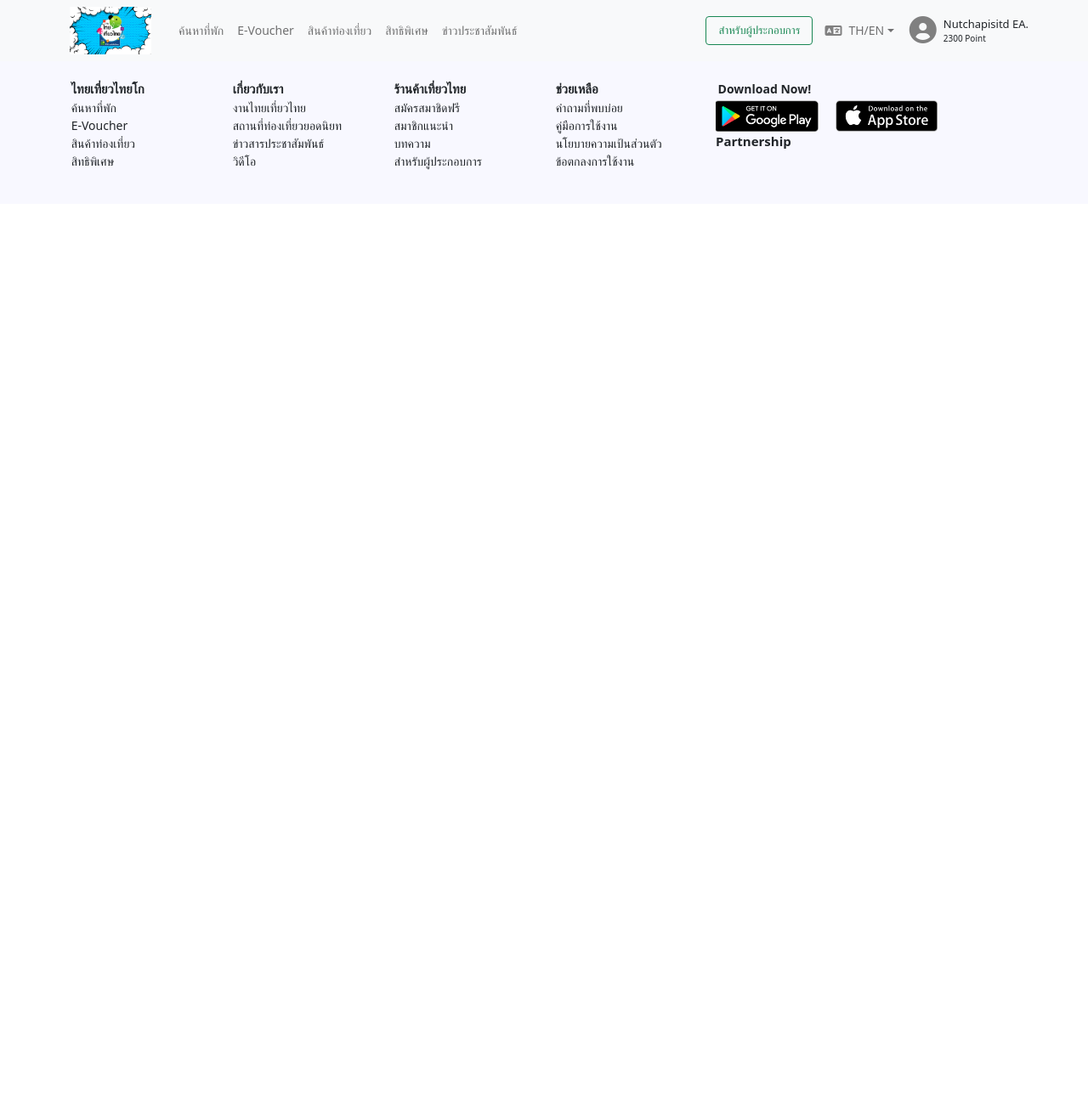
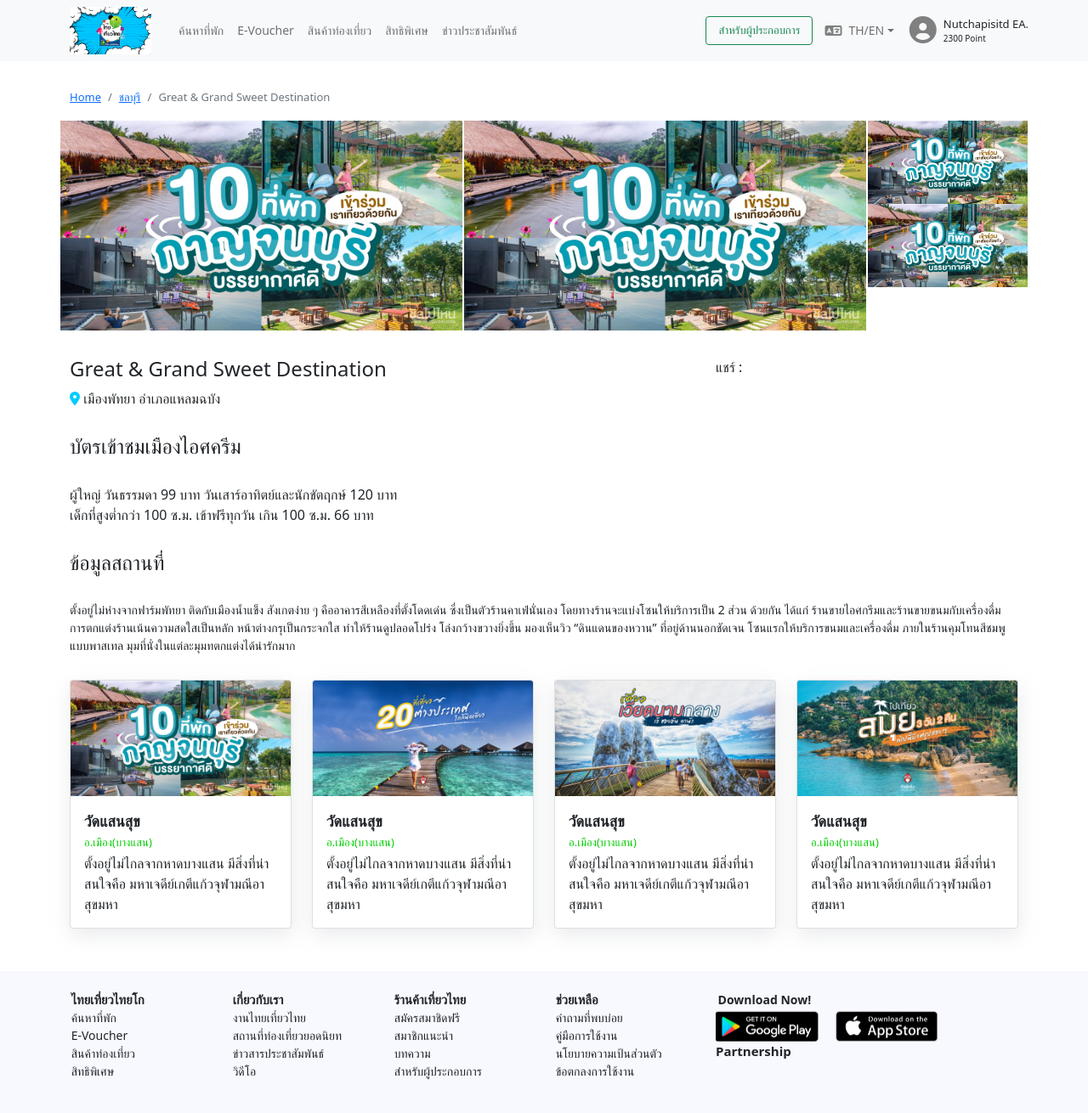
Before and after one commit to namesavet/tttgo, a React (Create React App) app: page /Provincedetail in a window 1280 px wide. Shown: the whole page at 85% size. Before the commit the page ends 800 px from the top, so only its background shows below. Built offline with nearby package versions, Linux system fonts and the light colour scheme.

Commit message:
Provincedetail

```diff
--- a/src/pages/Province/list.jsx
+++ b/src/pages/Province/list.jsx
@@ -7,6 +7,7 @@ import {
   Breadcrumb,
   Container,
   Pagination,
+  NavLink
 } from "react-bootstrap";
 import "bootstrap/dist/css/bootstrap.min.css";
 import thai from "../../img/thai.jpg";
@@ -295,9 +296,9 @@ export class Province extends React.Component {
 
         <div className="row  " style={{ listStyle: "none" }}>
           <li className="col-md-6 col-lg-3">
-            <Card className="provincedetail">
+            <NavLink href="/Provincedetail" className="province-link">
+               <Card className="provincedetail">
               <Card.Img variant="top" src={thai} />
-
               <Card.Body>
                 <div className="titlelocation">วัดแสนสุข</div>
                 <div className="greenlocation">อ.เมือง(บางแสน)</div>
@@ -307,6 +308,8 @@ export class Province extends React.Component {
                 </Card.Text>
               </Card.Body>
             </Card>
+            </NavLink>
+
           </li>
           <li className="col-md-6 col-lg-3">
             <Card className="provincedetail">
--- a/src/pages/Province/province.css
+++ b/src/pages/Province/province.css
@@ -65,3 +65,10 @@ margin-left: 100px;
   bottom: 8px;
   left: 16px;
 }
+.province-link,.province-link:focus,.province-link:hover{
+  color: black;
+  padding: 0px;
+}
+li{
+  list-style: none;
+}
--- /dev/null
+++ b/src/pages/Provincedetail/index.js
@@ -0,0 +1 @@
+export * from './list';
--- /dev/null
+++ b/src/pages/Provincedetail/list.jsx
@@ -0,0 +1,154 @@
+import React from "react";
+import Slider from "react-slick";
+import {
+  Card,
+  Tabs,
+  Tab,
+  Breadcrumb,
+  Container,
+  Pagination,
+  Row,
+  Col,
+} from "react-bootstrap";
+import "bootstrap/dist/css/bootstrap.min.css";
+import flash from "../../img/flash.jpg";
+import flash1 from "../../img/flash1.jpg";
+import flash2 from "../../img/flash2.jpg";
+import flash3 from "../../img/flash3.jpg";
+import thai from "../../img/thai.jpg";
+import north from "../../img/north.jpg";
+import "./provincedetail.css";
+
+export class Provincedetail extends React.Component {
+  render() {
+    return (
+      <Container>
+        <Breadcrumb className="province-head-path">
+          <Breadcrumb.Item href="/">Home</Breadcrumb.Item>
+          <Breadcrumb.Item href="/Province">ชลบุรี</Breadcrumb.Item>
+          <Breadcrumb.Item href="" active>
+            Great & Grand Sweet Destination
+          </Breadcrumb.Item>
+        </Breadcrumb>
+
+        <div className="row">
+          <li className="col-sm-16 col-md-5 provincedetail-img">
+
+              <img src={flash} alt="" width={"100%"} />
+
+          </li>
+          <li className="col-sm-16 col-md-5 provincedetail-img">
+
+              <img src={flash} alt="" width={"100%"} />
+
+          </li>
+          <li className="col-sm-16 col-md-2 provincedetail-img">
+
+              <img src={flash} alt="" width={"100%"} />
+              <img src={flash} alt="" width={"100%"} />
+          </li>
+        </div>
+
+        <div className="provincedetail-body">
+          <Row>
+            <Col xs={12} md={8}>
+              <li>
+                <h4>Great & Grand Sweet Destination</h4>
+              </li>
+              <li className="provincetitel-location">
+                <i
+                  className="fas fa-map-marker-alt"
+                  style={{ color: "rgb(0, 204, 255)" }}
+                ></i>{" "}
+                เมืองพัทยา อำเภอแหลมฉบัง
+              </li>
+            </Col>
+            <Col xs={6} md={4}>
+              <li>แชร์ :</li>
+            </Col>
+          </Row>
+
+          <div className="provincetitel-title-price">
+            <h4>บัตรเข้าชมเมืองไอศครีม</h4>
+          </div>
+          <div>
+            <li>
+              ผู้ใหญ่ วันธรรมดา 99 บาท วันเสาร์อาทิตย์และนักขัตฤกษ์ 120 บาท
+            </li>
+
+            <li>
+              เด็กที่สูงต่ำกว่า 100 ซ.ม. เข้าฟรีทุกวัน เกิน 100 ซ.ม. 66 บาท
+            </li>
+          </div>
+
+          <h4 className="provincetitel-title-price">ข้อมูลสถานที่</h4>
+          <div className="provincedetail-detail">
+            ตั้งอยู่ไม่ห่างจากฟาร์มพัทยา ติดกับเมืองน้ำแข็ง สังเกตง่าย ๆ
+            คืออาคารสีเหลืองที่ตั้งโดดเด่น ซึ่งเป็นตัวร้านคาเฟ่นั่นเอง
+            โดยทางร้านจะแบ่งโซนให้บริการเป็น 2 ส่วน ด้วยกัน ได้แก่
+            ร้านขายไอศกรีมและร้านขายขนมกับเครื่องดื่ม
+            การตกแต่งร้านเน้นความสดใสเป็นหลัก หน้าต่างกรุเป็นกระจกใส
+            ทำให้ร้านดูปลอดโปร่ง โล่งกว้างขวางยิ่งขึ้น มองเห็นวิว
+            “ดินแดนของหวาน” ที่อยู่ด้านนอกชัดเจน
+            โซนแรกให้บริการขนมและเครื่องดื่ม ภายในร้านคุมโทนสีชมพูแบบพาสเทล
+            มุมที่นั่งในแต่ละมุมทตกแต่งได้น่ารักมาก
+          </div>
+          <div className="row">
+            <li className="col-md-6 col-lg-3">
+              <Card className="provincedetail">
+                <Card.Img variant="top" src={flash} />
+                <Card.Body>
+                  <div className="titlelocation">วัดแสนสุข</div>
+                  <div className="greenlocation">อ.เมือง(บางแสน)</div>
+                  <Card.Text className="detaillocecation">
+                    ตั้งอยู่ไม่ไกลจากหาดบางแสน มีสิ่งที่น่าสนใจคือ
+                    มหาเจดีย์เกตึแก้วจุฬามณีอาสุขมหา
+                  </Card.Text>
+                </Card.Body>
+              </Card>
+            </li>
+            <li className="col-md-6 col-lg-3">
+              <Card className="provincedetail">
+                <Card.Img variant="top" src={flash1} />
+                <Card.Body>
+                  <div className="titlelocation">วัดแสนสุข</div>
+                  <div className="greenlocation">อ.เมือง(บางแสน)</div>
+                  <Card.Text className="detaillocecation">
+                    ตั้งอยู่ไม่ไกลจากหาดบางแสน มีสิ่งที่น่าสนใจคือ
+                    มหาเจดีย์เกตึแก้วจุฬามณีอาสุขมหา
+                  </Card.Text>
+                </Card.Body>
+              </Card>
+            </li>
+            <li className="col-md-6 col-lg-3">
+              <Card className="provincedetail">
+                <Card.Img variant="top" src={flash2} />
+                <Card.Body>
+                  <div className="titlelocation">วัดแสนสุข</div>
+                  <div className="greenlocation">อ.เมือง(บางแสน)</div>
+                  <Card.Text className="detaillocecation">
+                    ตั้งอยู่ไม่ไกลจากหาดบางแสน มีสิ่งที่น่าสนใจคือ
+                    มหาเจดีย์เกตึแก้วจุฬามณีอาสุขมหา
+                  </Card.Text>
+                </Card.Body>
+              </Card>
+            </li>
+            <li className="col-md-6 col-lg-3">
+              <Card className="provincedetail">
+                <Card.Img variant="top" src={flash3} />
+                <Card.Body>
+                  <div className="titlelocation">วัดแสนสุข</div>
+                  <div className="greenlocation">อ.เมือง(บางแสน)</div>
+                  <Card.Text className="detaillocecation">
+                    ตั้งอยู่ไม่ไกลจากหาดบางแสน มีสิ่งที่น่าสนใจคือ
+                    มหาเจดีย์เกตึแก้วจุฬามณีอาสุขมหา
+                  </Card.Text>
+                </Card.Body>
+              </Card>
+            </li>
+          </div>
+        </div>
+      </Container>
+    );
+  }
+}
--- /dev/null
+++ b/src/pages/Provincedetail/provincedetail.css
@@ -0,0 +1,20 @@
+.provincedetail-body{
+    margin-top: 30px;
+    margin-bottom: 40px;
+}
+.Provincetitel-location{
+    font-size: small;
+
+}
+.provincetitel-title-price{
+    margin-top: 30px;
+    margin-bottom: 30px;
+}
+.provincedetail-detail{
+    font-size: 14px;
+    margin-bottom: 20px;
+}
+.provincedetail-img{
+    padding: 1px;
+
+}
--- a/src/routes/index.js
+++ b/src/routes/index.js
@@ -3,11 +3,13 @@ import { BrowserRouter as Router, Switch, Route, } from 'react-router-dom'
 import { Home } from '../pages/Home'
 import { Province } from '../pages/Province'
 import { Flashsale } from '../pages/Flashsale'
+import { Provincedetail } from '../pages/Provincedetail'
 export default () => (
      <Switch>
      <Route exact path="/" component={Home} />
      <Route exact path="/Province" component={Province} />
      <Route exact path="/Flashsale" component={Flashsale} />
+     <Route exact path="/Provincedetail" component={Provincedetail} />
     </Switch>
 )
 
```
